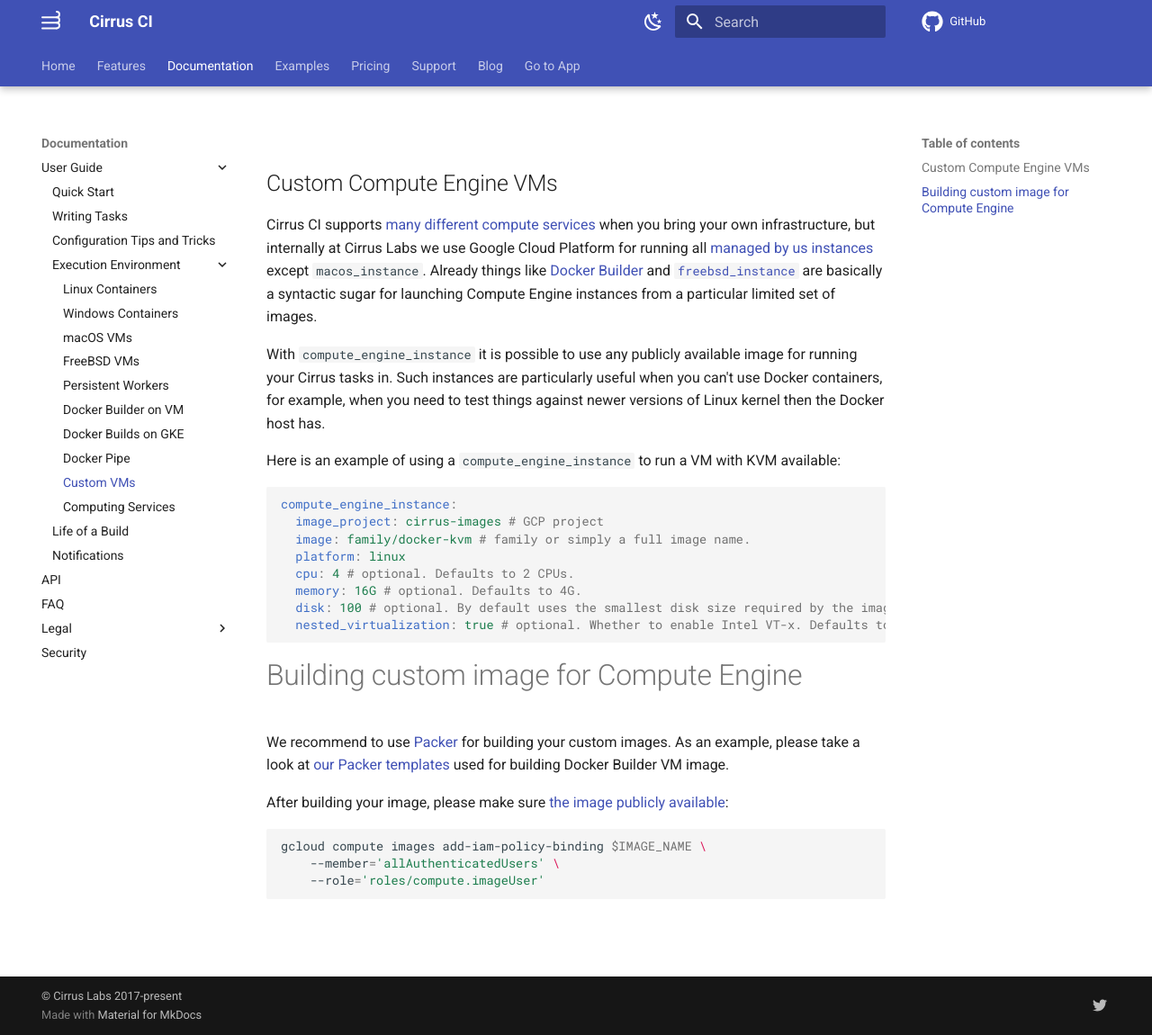
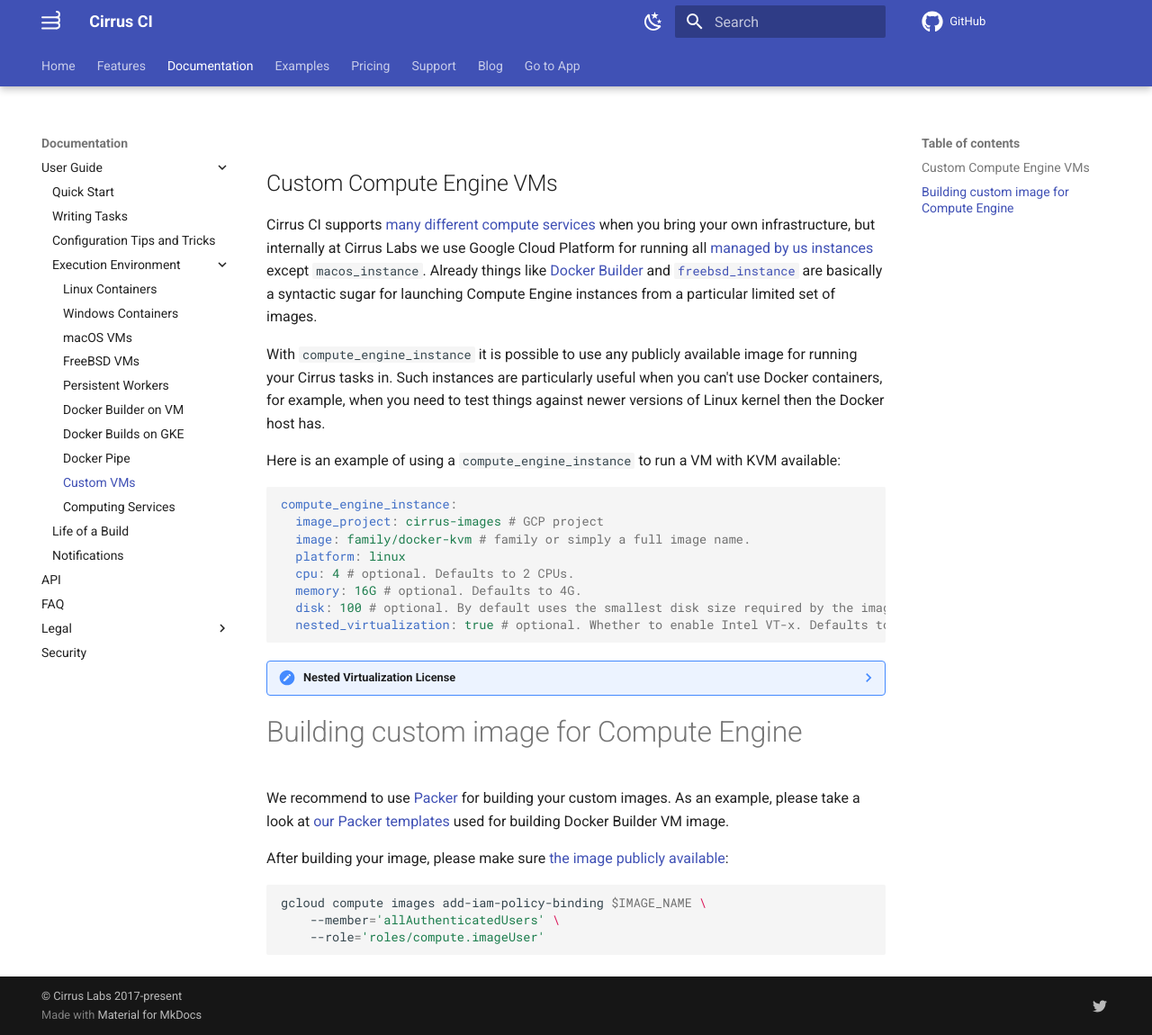
Before and after one commit to cirruslabs/cirrus-ci-docs, an MkDocs documentation site: the page built from docs/guide/custom-vms.md, in a window 1280 px wide and 1150 px high. Shown: the whole window at 90% size. Built offline with MkDocs 1.6.1 and Material for MkDocs 9.7.7, drawn with Linux system fonts in a browser that asks for light colours; comment, search, counter and statistics services are not loaded; part of the change alters nothing that is shown.

Commit message:
Document Nested Virtualization Gotcha

````diff
--- a/docs/guide/custom-vms.md
+++ b/docs/guide/custom-vms.md
@@ -22,6 +22,10 @@ compute_engine_instance:
   nested_virtualization: true # optional. Whether to enable Intel VT-x. Defaults to false.
 ```
 
+??? note "Nested Virtualization License"
+    Make sure that your **source image already** has a [necessary licence](https://cloud.google.com/compute/docs/instances/enable-nested-virtualization-vm-instances#enablenestedvirt).
+    Otherwise, nested virtualization won't work.
+
 # Building custom image for Compute Engine
 
 We recommend to use [Packer](https://www.packer.io/) for building your custom images. As an example, please take a look at [our Packer templates](https://github.com/cirruslabs/osx-images)
````
